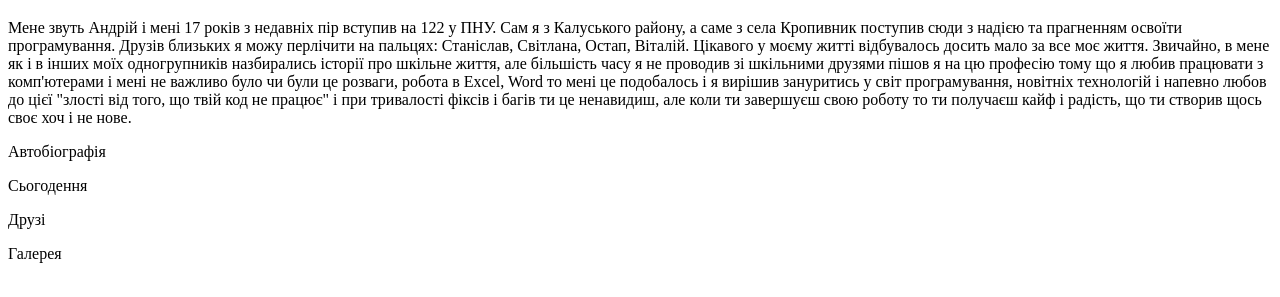
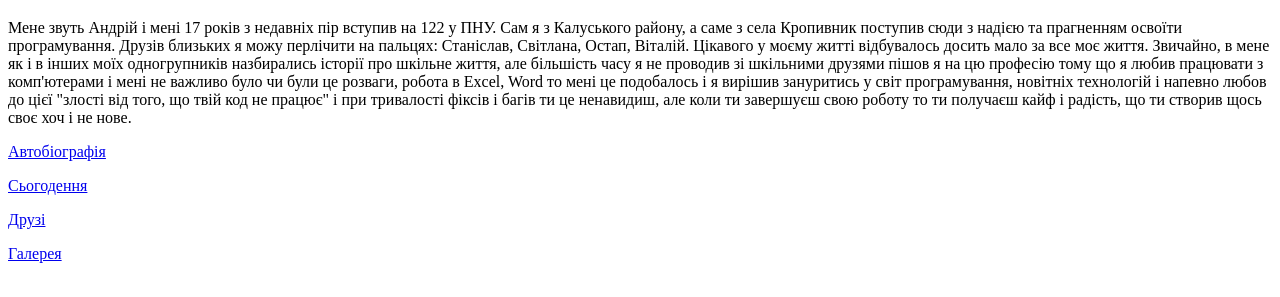
Before and after one commit to Raodgan0110/Webdes1, a plain HTML site: page Практична робота №2/index.html in a window 1280 px wide. Shown: the part 61-358 px from the top of the page. Drawn offline with Linux system fonts and the light colour scheme.

Commit message:
Update index.html

```diff
--- a/Практична робота №2/index.html
+++ b/Практична робота №2/index.html
@@ -14,16 +14,15 @@
     працювати з комп'ютерами і мені не важливо було чи були це розваги, робота в Excel, Word то мені це подобалось і я вирішив зануритись у світ програмування, новітніх
     технологій і напевно любов до цієї "злості від того, що твій код не працює" і при тривалості фіксів і багів ти це ненавидиш, але коли ти завершуєш свою роботу то ти получаєш кайф і
     радість, що ти створив щось своє хоч і не нове.</p>
-    <p><a href="biography.html"></a></p>
-        Автобіографія
-    <p><a href="nowadays.html"></a></p>
-        Сьогодення
+    <p><a href="biography.html">Автобіографія</a></p>
 
-      <p><a href="friends.html"></a></p>
-        Друзі
+    <p><a href="novadays.html">Сьогодення</a></p>
 
 
-      <p><a href="Gallery.html"></a></p>
-            Галерея
+      <p><a href="friends.html"> Друзі</a></p>
+
+
+      <p><a href="Gallery.html">Галерея</a></p>
+
     </body>
 </html>
```
